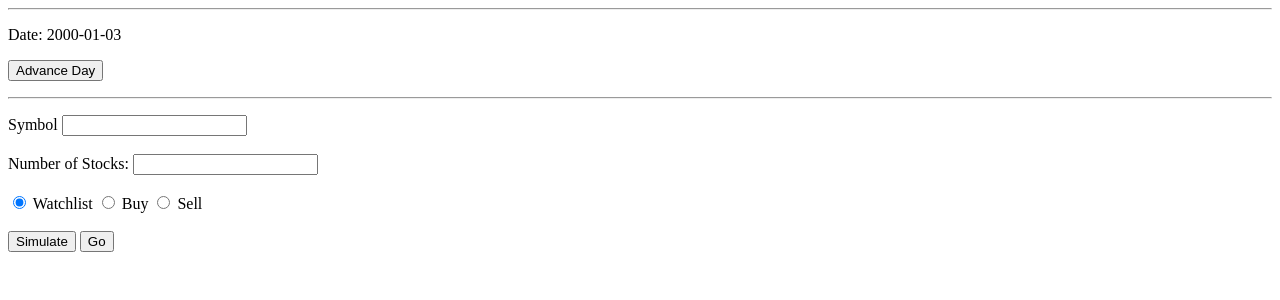
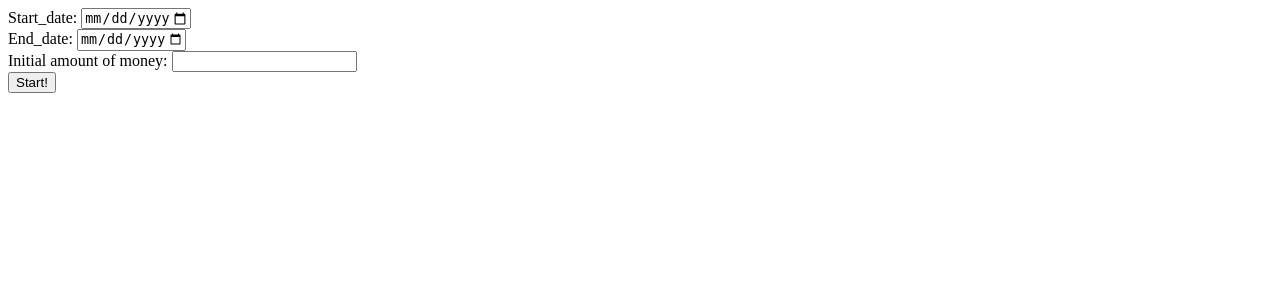
Before and after one commit to Aqueelmiq/TeamAJAHacks, a Flask app: page / in a window 1280 px wide. Shown: the top 300 px of the page. Run offline with Flask 2, Linux system fonts and the light colour scheme.

Commit message:
Create initial form

```diff
--- a/app.py
+++ b/app.py
@@ -24,10 +24,15 @@ class Stock:
         self.last_earning = 0
         self.change = 0
 
-@app.route("/")
+@app.route("/") #asking the user for dates
 def index():
+    yesterday = (datetime.date.today() - datetime.timedelta(days=1))
+    return render_template('index.html', today=yesterday.isoformat()) #needs the day before today
+
+
+@app.route("/start")
+def start():
     return render_template('page.html', date = date, stock = stocks, watchlist= watchlist)
-
 
 
 @app.route('/stocks')
--- /dev/null
+++ b/templates/index.html
@@ -0,0 +1,21 @@
+<!DOCTYPE html>
+<html lang="en">
+<head>
+    <meta charset="UTF-8">
+    <title>Stock Game</title>
+</head>
+<body>
+    <form id="index_form" action="/start">
+        <label for="start_date">Start_date:</label>
+        <input type="date" name="start_date" max="{{ today }}">
+        <br />
+        <label for="end_date">End_date:</label>
+        <input type="date" name="end_date" max="{{ today }}">
+        <br />
+        <label for="money">Initial amount of money:</label>
+        <input type="number" name="money" min="0">
+        <br />
+        <input type="Submit" value="Start!">
+    </form>
+</body>
+</html>
--- a/templates/page.html
+++ b/templates/page.html
@@ -1,6 +1,9 @@
 <!DOCTYPE html>
-<html>
-    <head><title>Stock Game!</title></head>
+<html lang="en">
+<head>
+    <meta charset="UTF-8">
+    <title>Stock Game!</title>
+</head>
     <body>
         {% if watchlist %}
             <p>
@@ -40,7 +43,7 @@
         <hr>
         <p>
             <form id="stocks" action="/stocks">
-                <label for="symbol">Symbol</label>
+                <label for="symbol">Symbol:</label>
                 <input type="text" name="symbol"> <br/> <br/> <!--CSS this-->
                 <label for="quantity">Number of Stocks:</label>
                 <input type="text" name="quantity"> <br/> <br/>
```
